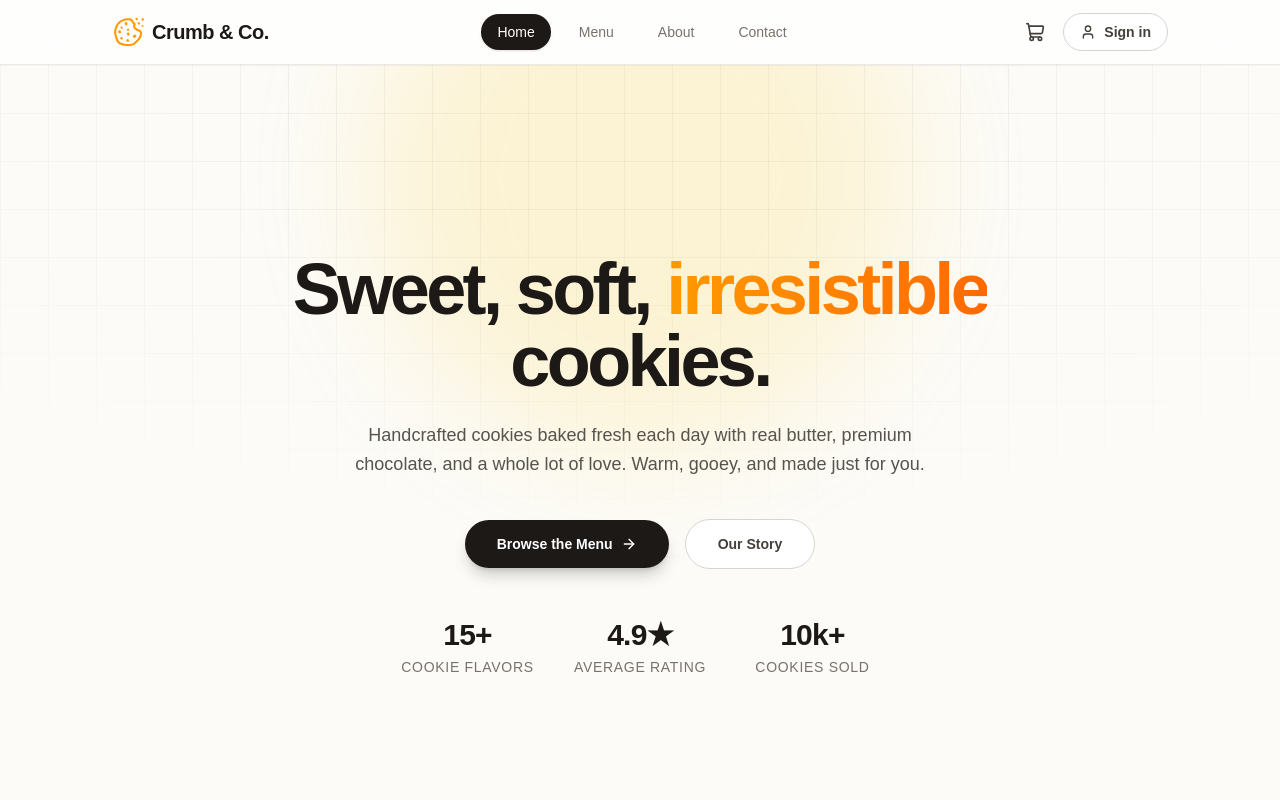
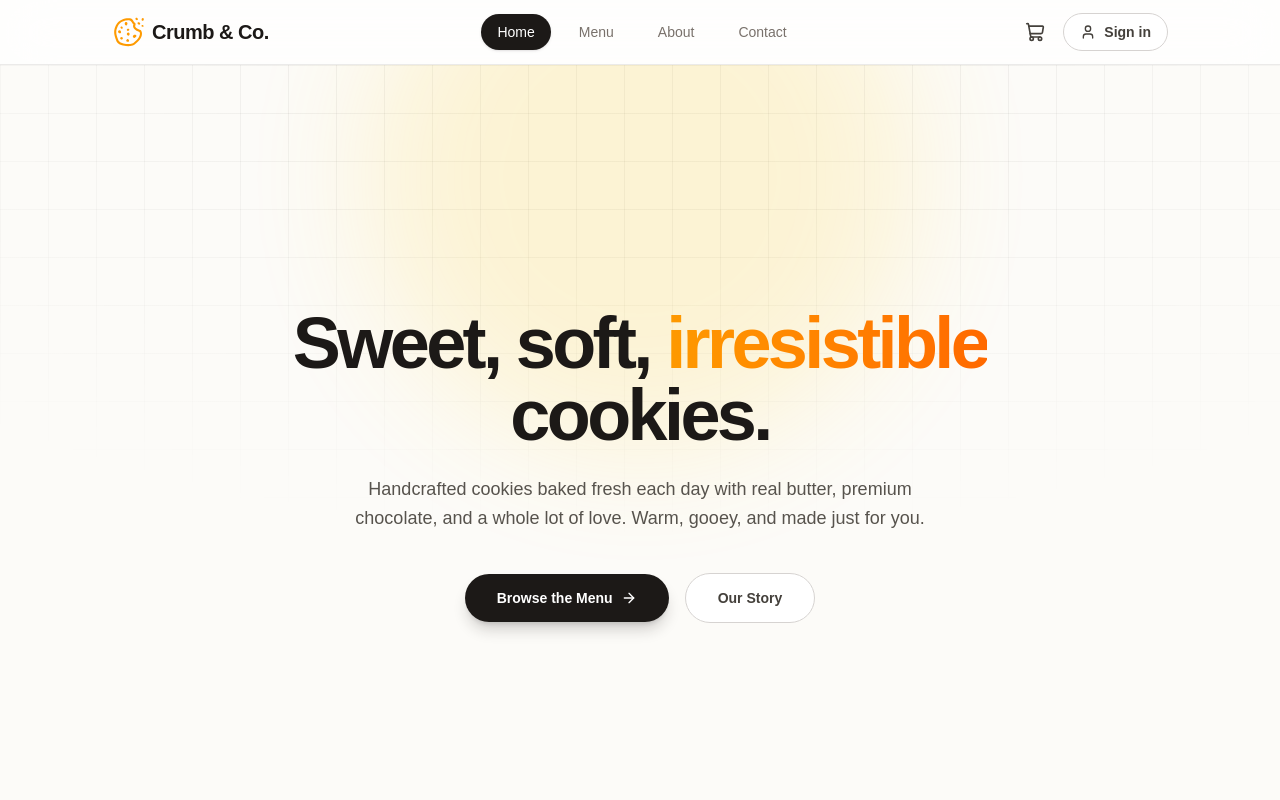
Before and after one commit to juliarina/cookie-store, a React (Vite) app: page / in a window 1280 px wide. Shown: the top 800 px of the page. Built offline with nearby package versions, Linux system fonts and the light colour scheme.

Commit message:
refactor: remove stats section from homepage hero

```diff
--- a/src/pages/Home.tsx
+++ b/src/pages/Home.tsx
@@ -56,12 +56,6 @@ const bestSellers = [
   cookies.find((cookie) => cookie.id === "salted-caramel"),
 ].filter((cookie) => cookie !== undefined)
 
-const stats = [
-  { value: "15+", label: "Cookie flavors" },
-  { value: "4.9★", label: "Average rating" },
-  { value: "10k+", label: "Cookies sold" },
-]
-
 export default function Home() {
   const { items, addToCart } = useCart()
 
@@ -104,20 +98,6 @@ export default function Home() {
               Our Story
             </Link>
           </div>
-
-          <dl className="mt-12 grid animate-fade-up grid-cols-3 gap-10 [animation-delay:400ms]">
-            {stats.map((stat) => (
-              <div key={stat.label}>
-                <dt className="sr-only">{stat.label}</dt>
-                <dd className="text-2xl font-bold tracking-tight text-stone-900 sm:text-3xl">
-                  {stat.value}
-                </dd>
-                <dd className="mt-1 text-xs font-medium uppercase tracking-wider text-stone-500 sm:text-sm">
-                  {stat.label}
-                </dd>
-              </div>
-            ))}
-          </dl>
         </div>
       </section>
 
```
